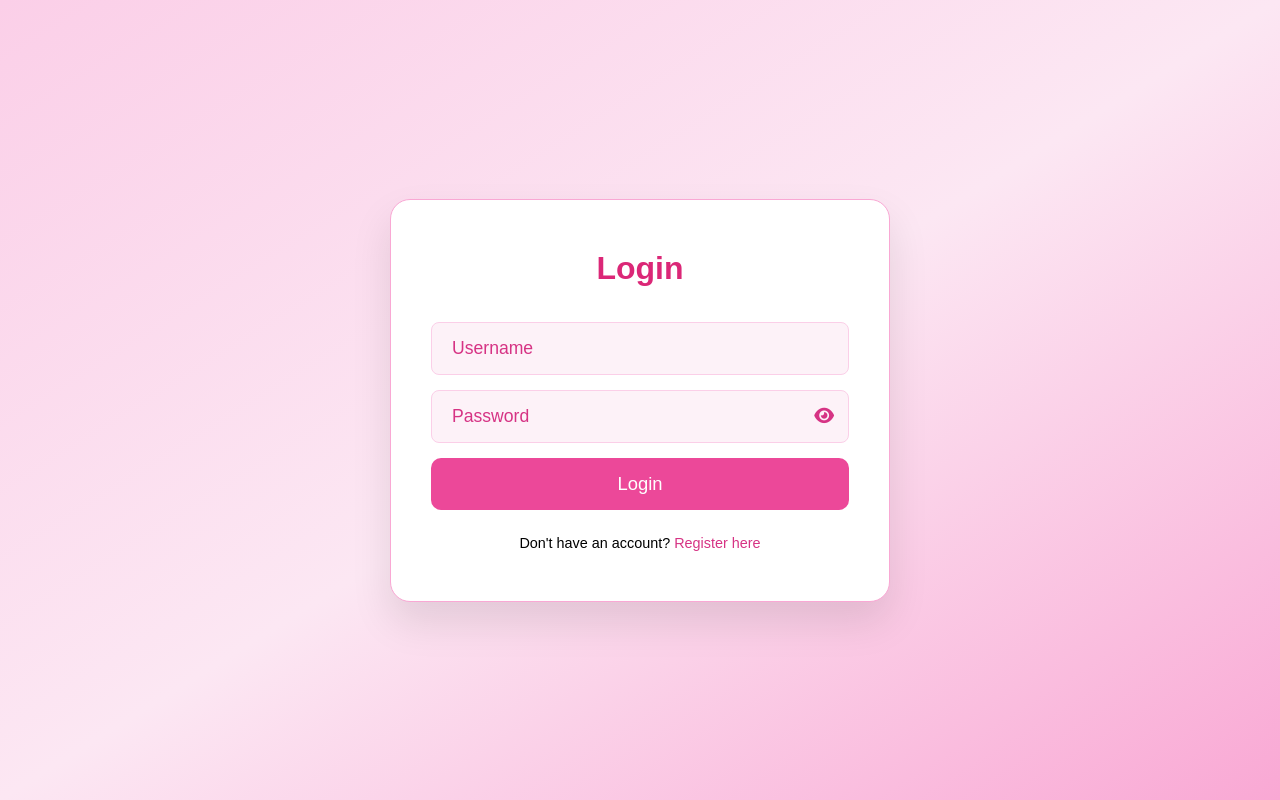
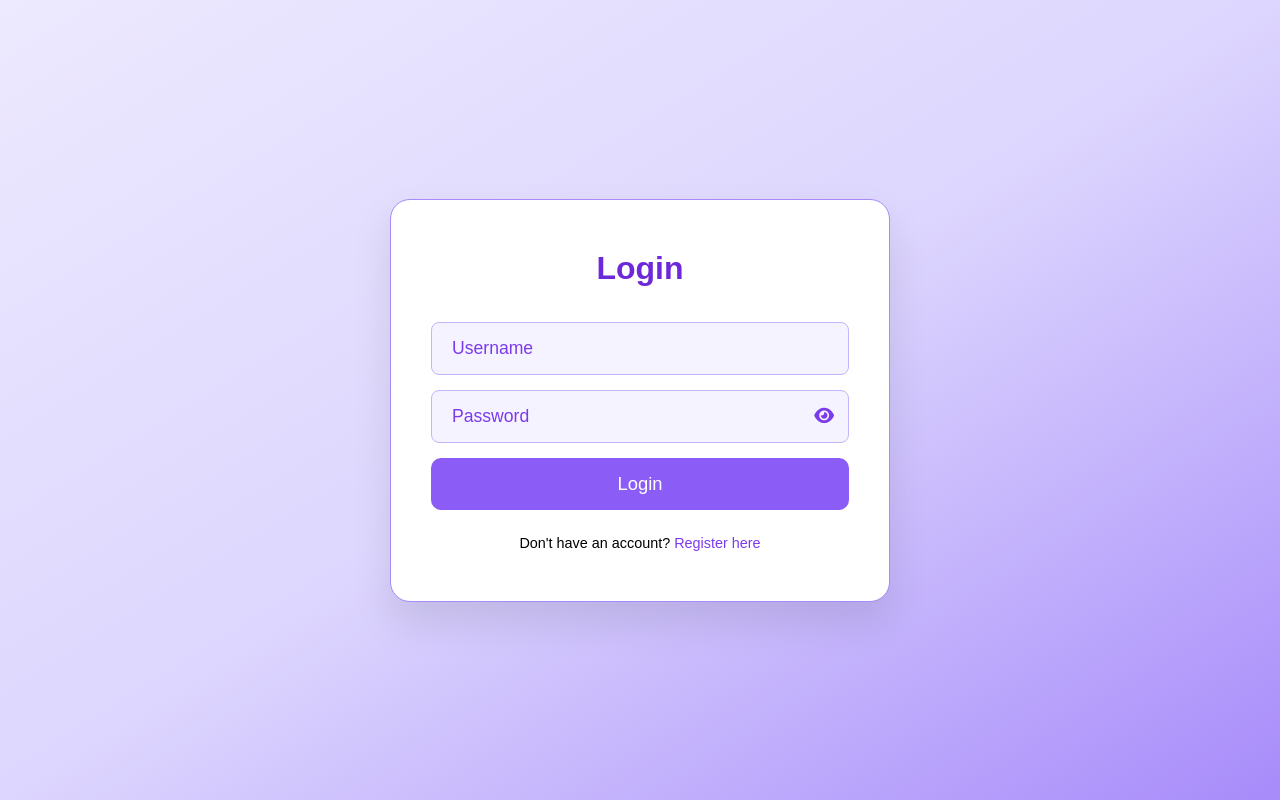
Before and after one commit to yvettenituma/yvette_nituma, a CodeIgniter app: page /index.php/reg/login in a window 1280 px wide. Run offline with CodeIgniter, Linux system fonts and the light colour scheme; data that the repository does not hold is empty; some libraries are stand-ins or nearby versions.

Commit message:
First commit

```diff
--- a/app/views/reg/login.php
+++ b/app/views/reg/login.php
@@ -26,7 +26,7 @@
       align-items: center;
       width: 100%;
       height: 100vh;
-      background: linear-gradient(to bottom right, #fbcfe8, #fce7f3, #f9a8d4);
+      background: linear-gradient(to bottom right, #ede9fe, #ddd6fe, #a78bfa);
     }
 
     .login {
@@ -35,7 +35,7 @@
       width: 500px;
       border-radius: 20px;
       box-shadow: 0 20px 40px rgba(0,0,0,0.1);
-      border: 1px solid #f9a8d4;
+      border: 1px solid #a78bfa;
       display: flex;
       flex-direction: column;
       gap: 25px;
@@ -45,7 +45,7 @@
       text-align: center;
       font-size: 2em;
       font-weight: 600;
-      color: #db2777;
+      color: #6d28d9;
       margin-bottom: 10px;
     }
 
@@ -58,15 +58,15 @@
       width: 100%;
       padding: 15px 45px 15px 20px;
       font-size: 1.1em;
-      color: #a21caf;
+      color: #4c1d95;
       border-radius: 8px;
-      background: #fdf2f8;
-      border: 1px solid #fbcfe8;
+      background: #f5f3ff;
+      border: 1px solid #c4b5fd;
       outline: none;
     }
 
     .inputBox ::placeholder {
-      color: #d63384;
+      color: #7c3aed;
     }
 
     .toggle-password {
@@ -76,14 +76,14 @@
       transform: translateY(-50%);
       cursor: pointer;
       font-size: 1.1em;
-      color: #d63384;
+      color: #7c3aed;
     }
 
     button {
       width: 100%;
       padding: 15px;
       border: none;
-      background: #ec4899;
+      background: #8b5cf6;
       color: #fff;
       font-size: 1.15em;
       font-weight: 500;
@@ -93,7 +93,7 @@
     }
 
     button:hover {
-      background: #db2777;
+      background: #6d28d9;
     }
 
     .group {
@@ -102,7 +102,7 @@
 
     .group a {
       font-size: 1em;
-      color: #d63384;
+      color: #7c3aed;
       font-weight: 500;
       text-decoration: none;
     }
@@ -112,10 +112,10 @@
     }
 
     .error-box {
-      background: rgba(255,0,0,0.08);
-      color: #db2777;
+      background: rgba(139, 92, 246, 0.08);
+      color: #6d28d9;
       padding: 10px;
-      border: 1px solid #db2777;
+      border: 1px solid #6d28d9;
       border-radius: 8px;
       text-align: center;
       font-size: 0.95em;
```
